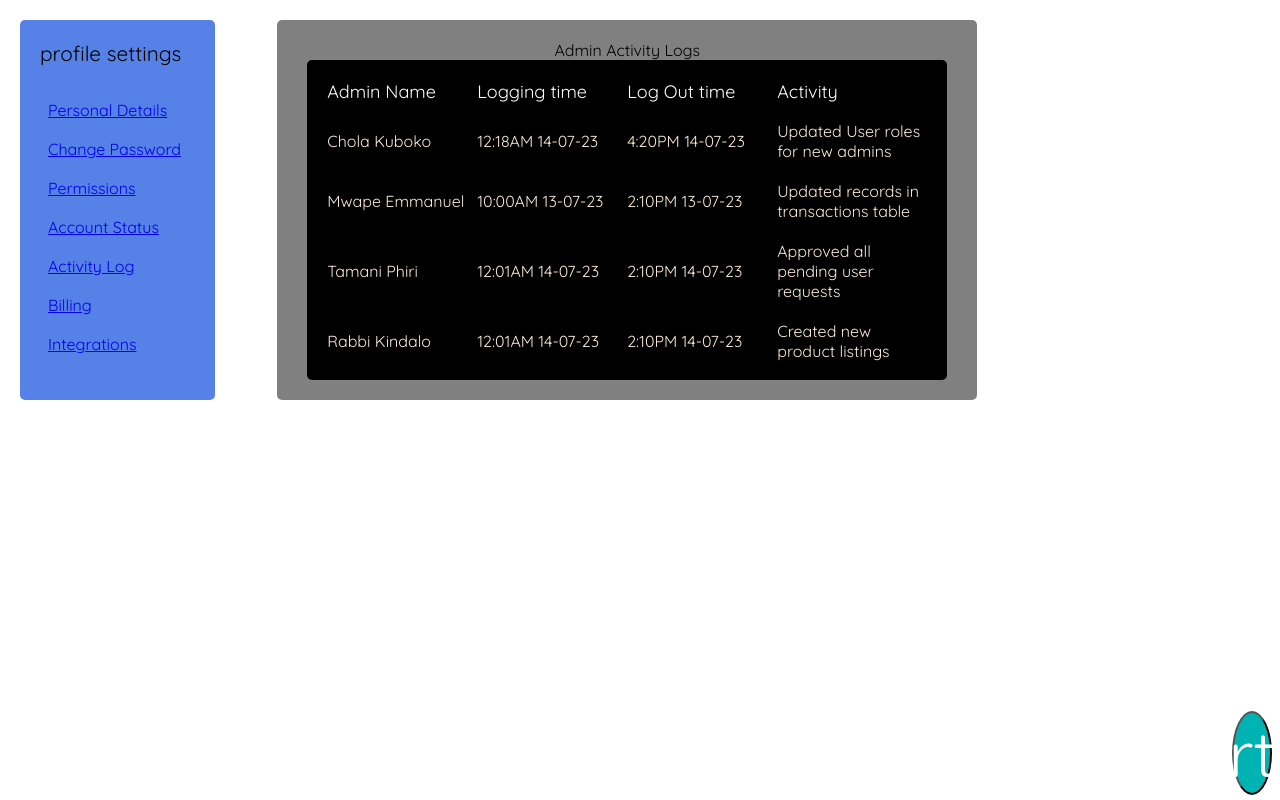
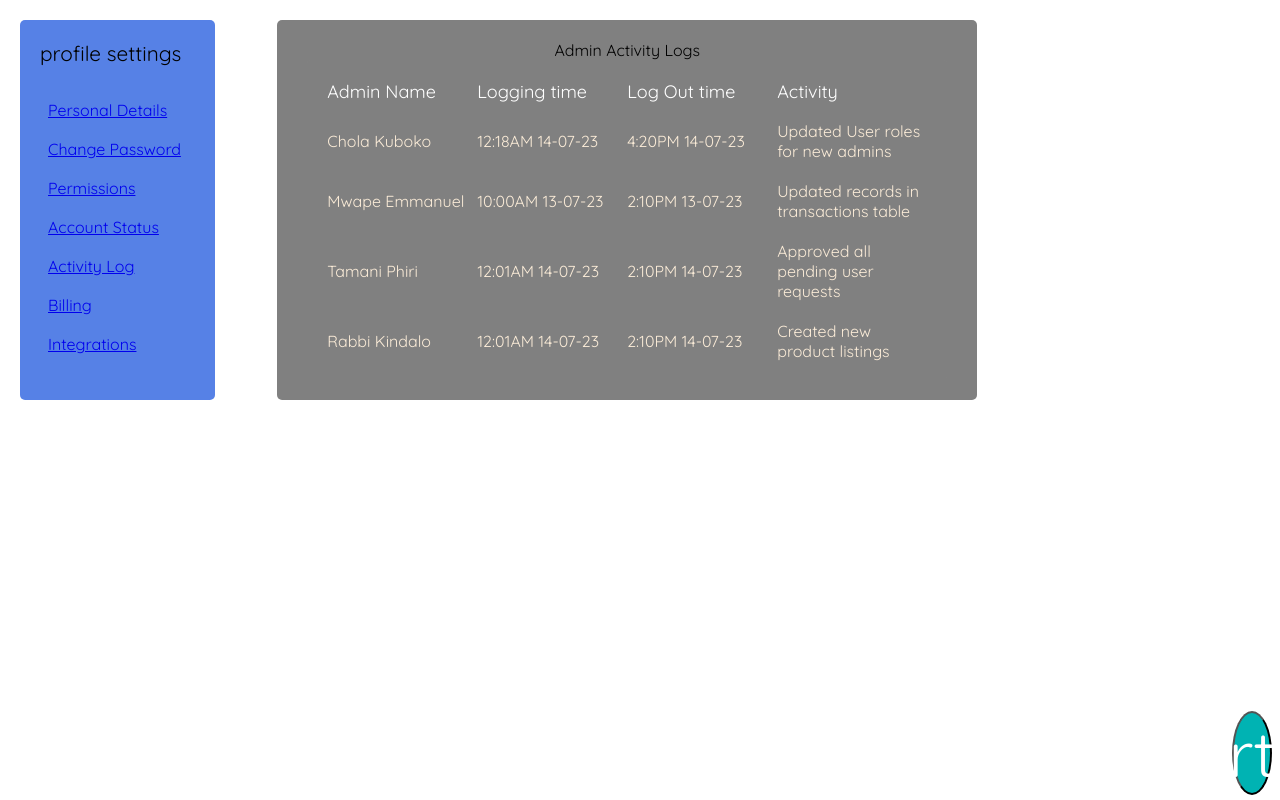
Before and after one commit to DC-21/React-Admin-Dashboard, a React (Vite) app: page /activity in a window 1280 px wide. Built offline with nearby package versions, Linux system fonts and the light colour scheme.

Commit message:
first commit

```diff
--- a/src/pages/main.css
+++ b/src/pages/main.css
@@ -142,7 +142,7 @@
   padding-top: 20px;
   padding-left: 20px;
   padding-right: 20px;
-  background-color: black;
+  background-color: gray;
   height: auto;
   border-radius: 5px;
 }
```
